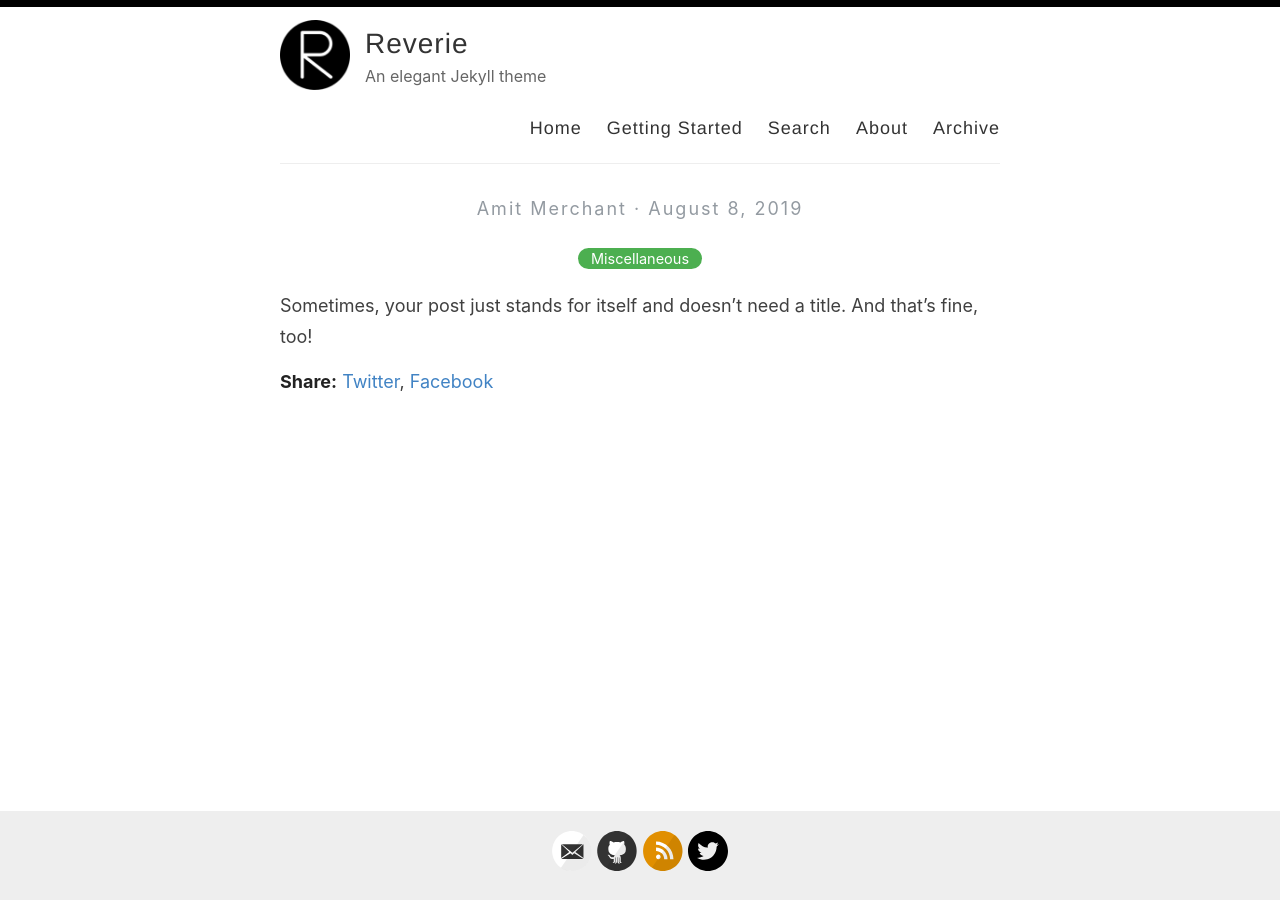
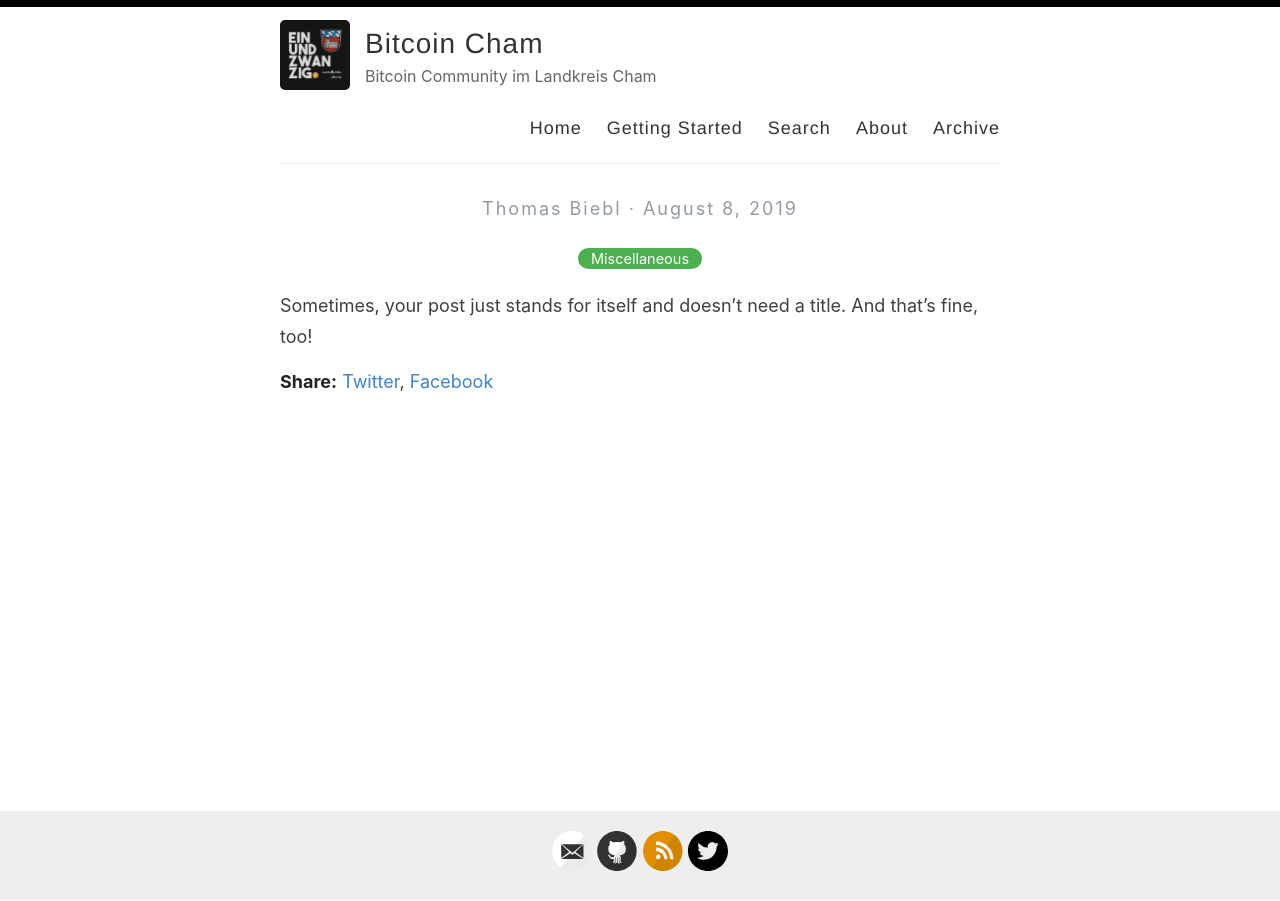
Before and after one commit to Einundzwanzig-Cham/Einundzwanzig-Cham.github.io, a Jekyll site: the page built from _posts/2019-08-08-no-title-posts.md, in a window 1280 px wide. Built offline with Jekyll 4.4.1, drawn with Linux system fonts in a browser that asks for light colours.

Commit message:
Customize Theme

```diff
--- a/_config.yml
+++ b/_config.yml
@@ -3,16 +3,16 @@
 #
 
 # Name of your site (displayed in the header)
-name: Reverie
+name: Bitcoin Cham
 
 # Name of the author
-author: Amit Merchant
+author: Thomas Biebl
 
 # Short bio or description (displayed in the header)
-description: An elegant Jekyll theme
+description: Bitcoin Community im Landkreis Cham
 
 # URL of your avatar or profile pic (you could use your GitHub profile pic)
-avatar: /images/reverie.png
+avatar: /images/einundzwanzig-cham.png
 
 #
 # Flags below are optional
@@ -21,7 +21,7 @@
 # Includes an icon in the footer for each username you enter
 footer-links:
   dribbble:
-  email: amit.d.merchant@gmail.com
+  email: tbiebl@gmail.com
   facebook:
   flickr:
   github: amitmerchant1990/reverie
@@ -29,7 +29,7 @@
   linkedin:
   pinterest:
   rss: rss
-  twitter: amit_merchant
+  twitter: busch21
   stackoverflow:
   youtube: # channel/<your_long_string> or user/<user-name>
   googleplus: # anything in your profile username that comes after plus.google.com/
@@ -48,8 +48,8 @@
 
 # Your website URL (e.g. http://amitmerchant1990.github.io or http://www.amitmerchant.com)
 # Used for Sitemap.xml and your RSS feed
-url: http://www.amitmerchant.com/reverie
-enforce_ssl: https://www.amitmerchant.com/reverie
+url: http://einundzwanzig-cham.github.io/
+enforce_ssl: https://einundzwanzig-cham.github.io/
 
 # If you're hosting your site at a Project repository on GitHub pages
 # (http://yourusername.github.io/repository-name)
```
Also changed, not shown: images/einundzwanzig-cham.png (added).
